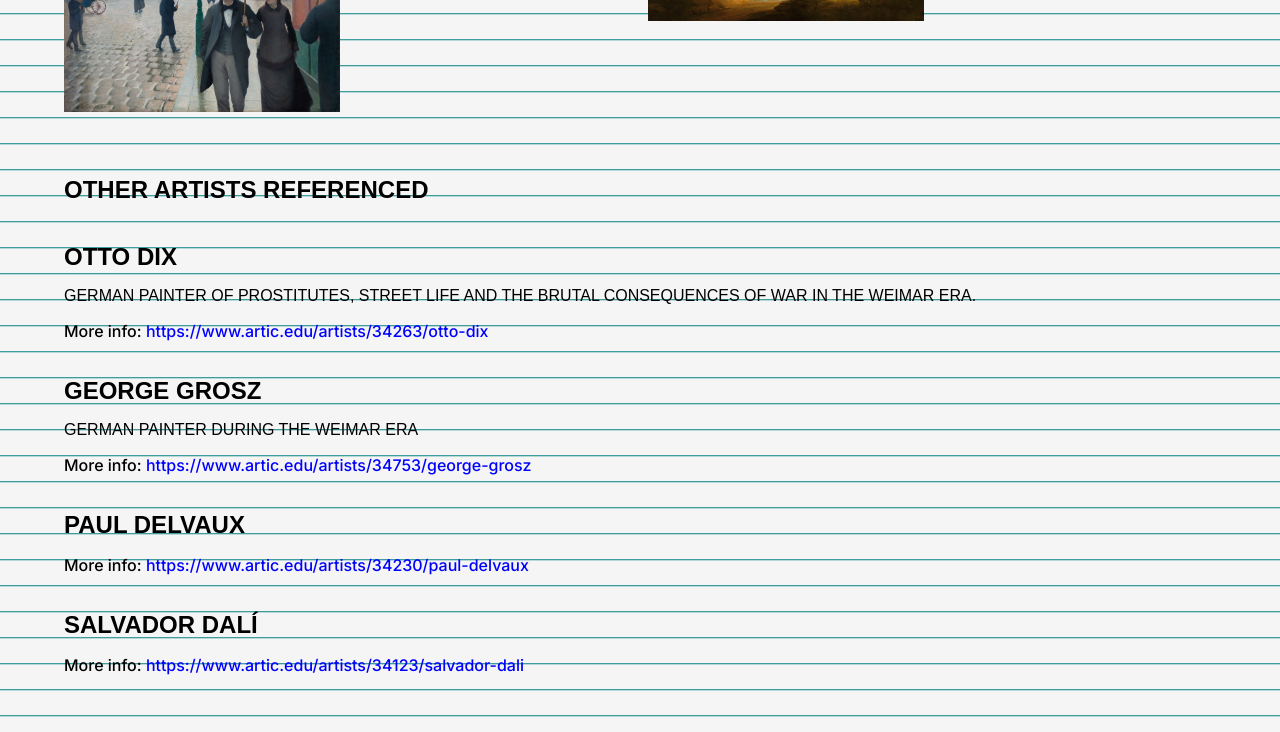
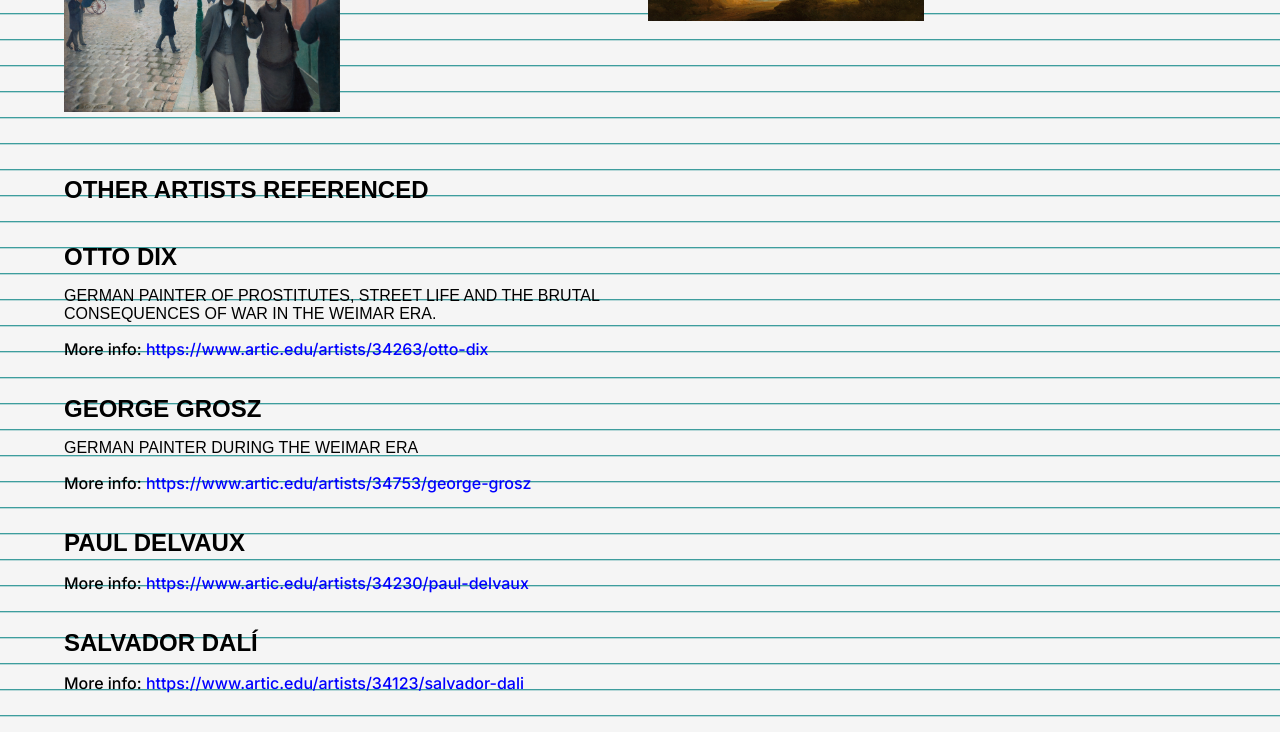
Before and after one commit to angeliquejw/onlyghouls, an Eleventy site: page _dev/art/index.njk in a window 1280 px wide. Shown: the part 2065-2797 px from the top of the page. Built offline with nearby package versions, Linux system fonts and the light colour scheme; Eleventy itself is replaced by a stand-in of ours; files that its build step writes are made by us from their sources; a web font is replaced by a local one.

Commit message:
Set max line length

```diff
--- a/_dev/style.css
+++ b/_dev/style.css
@@ -30,6 +30,10 @@ nav {
 ul {
   list-style: none;
   padding-left: 0;
+}
+
+p {
+  max-width: 64ch;
 }
 
 a {
```
